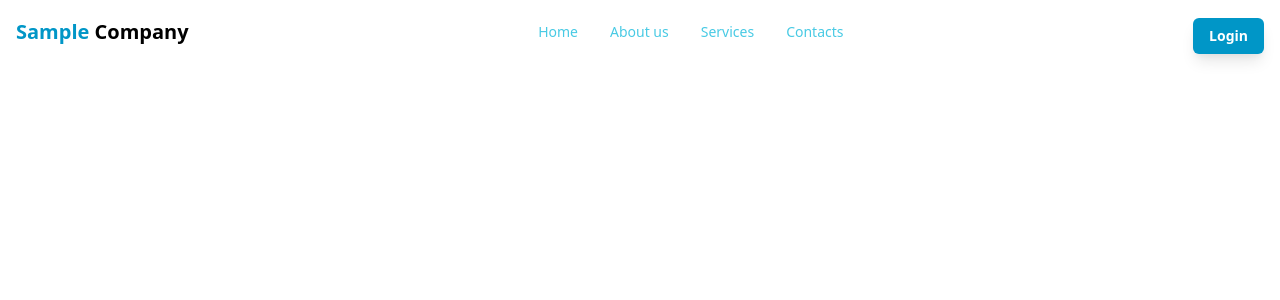
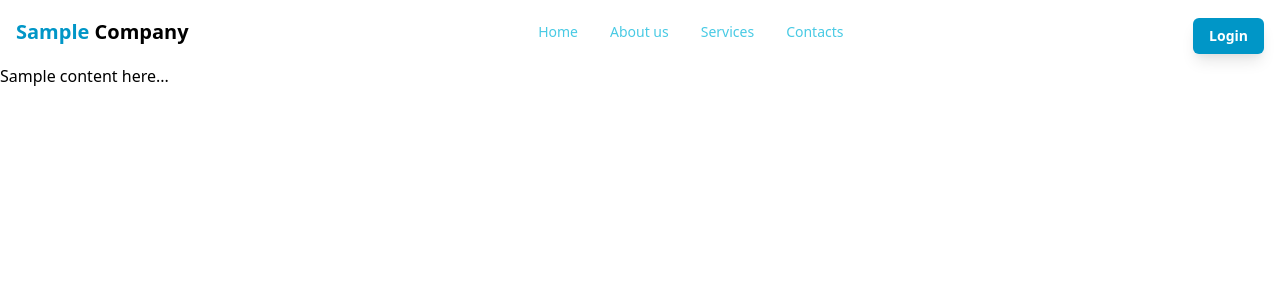
Before and after one commit to malwaremanu/nuxt.bhumimines, a Nuxt app: page / in a window 1280 px wide. Shown: the top 300 px of the page. Built offline with nearby package versions, Linux system fonts and the light colour scheme.

Commit message:
Update index.vue
Just a simple content in index page

```diff
--- a/pages/index.vue
+++ b/pages/index.vue
@@ -2,7 +2,7 @@
   <div>
     <NavBar />
     <div class="bg-bhumi-50 h-screen">
-
+      Sample content here...
     </div>
   </div>
 </template>
```
